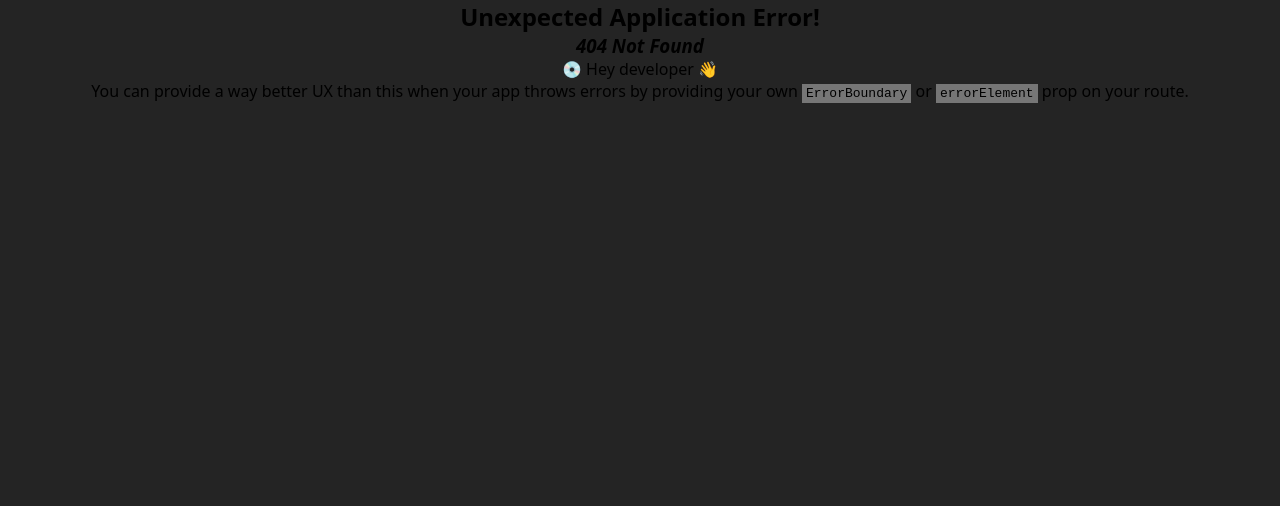
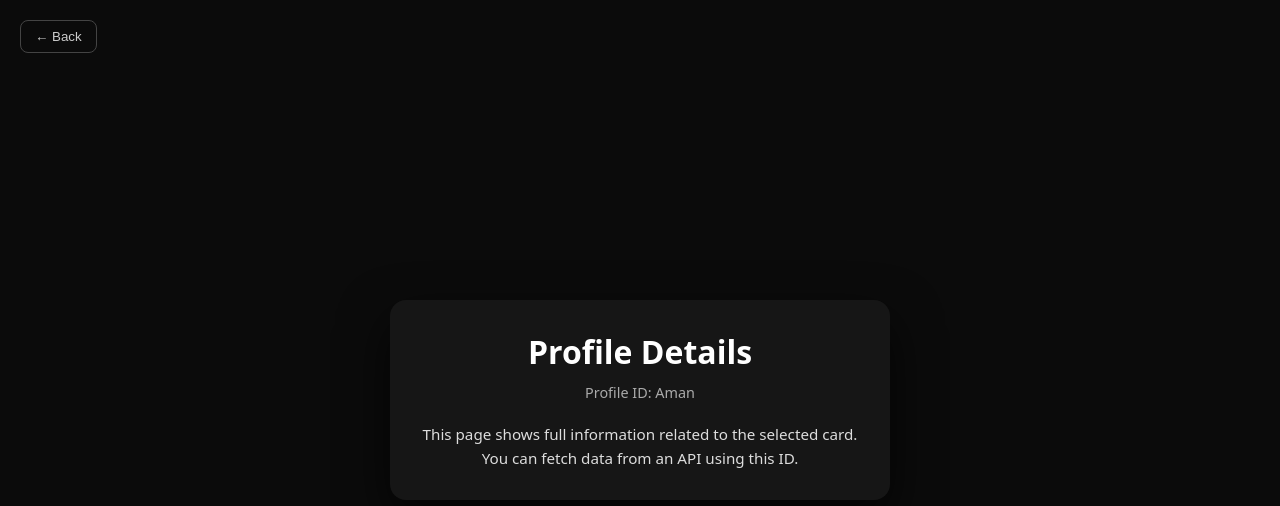
Before and after one commit to groxyash/AuthenSight-AI, a React (Vite) app: page /profile/Aman in a window 1280 px wide. Before the commit this address had no page. Shown: the top 506 px of the page. Built offline with nearby package versions, Linux system fonts and the light colour scheme.

Commit message:
About page skeleton

```diff
--- a/src/App.jsx
+++ b/src/App.jsx
@@ -2,25 +2,32 @@ import './App.css'
 import Home from './pages/Home.jsx'
 import Reports from './pages/Reports.jsx'
 import About from './pages/About.jsx'
-import { createBrowserRouter, RouterProvider } from 'react-router-dom'
+import Layout from './Layout.jsx'
+import ProfileLayout from './ProfileLayout.jsx'
+import Profile from './compnents/About/profile.jsx'
+import { createBrowserRouter, RouterProvider ,createRoutesFromElements, Route,} from 'react-router-dom'
 
 
 
 function App() {
-  const router = createBrowserRouter([
-    {
-      path: "/",
-      element:<Home/>
-    },
-    {
-      path: "/about",
-      element:<About/>
-    },
-    {
-      path: "/reports",
-      element:<Reports/>
-    },
-  ])
+  const router = createBrowserRouter(
+    createRoutesFromElements(
+  <>
+      {/* ROUTES WITH NAVBAR */}
+      <Route path="/" element={<Layout />}>
+        <Route index element={<Home />} />
+        <Route path="about" element={<About />} />
+        <Route path="reports" element={<Reports />} />
+      </Route>
+
+      {/* ROUTES WITHOUT NAVBAR */}
+      <Route element={<ProfileLayout />}>
+        <Route path="profile/:id" element={<Profile />} />
+      </Route>
+    </>
+
+  )
+  )
   return (
     <>
     <RouterProvider router = {router} />
--- /dev/null
+++ b/src/Layout.jsx
@@ -0,0 +1,14 @@
+import React from 'react'
+import NavBar from './compnents/NavBar'
+import { Outlet } from 'react-router-dom'
+
+function Layout() {
+  return (
+    <>
+      <NavBar/>
+      <Outlet/>
+    </>
+  )
+}
+
+export default Layout
--- /dev/null
+++ b/src/ProfileLayout.jsx
@@ -0,0 +1,7 @@
+import { Outlet } from "react-router-dom";
+
+function ProfileLayout() {
+  return <Outlet />;
+}
+
+export default ProfileLayout;
--- /dev/null
+++ b/src/compnents/About/Card/Card.css
@@ -0,0 +1,64 @@
+.cards-container {
+  display: flex;
+  gap: 20px;
+  flex-wrap: wrap;
+  justify-content: center;
+  padding: 20px;
+  background-color: #0f0f0f;
+  min-height: 100vh;
+}
+
+.card {
+  width: 280px;
+  background-color: #1c1c1c;
+  border-radius: 14px;
+  overflow: hidden;
+  box-shadow: 0 10px 30px rgba(0, 0, 0, 0.6);
+  transition: transform 0.3s ease, box-shadow 0.3s ease;
+}
+
+.card:hover {
+  transform: translateY(-6px);
+  box-shadow: 0 16px 40px rgba(0, 0, 0, 0.8);
+}
+
+.card-image {
+  width: 100%;
+  height: 170px;
+  object-fit: cover;
+}
+
+.card-content {
+  padding: 16px;
+}
+
+.card-title {
+  margin: 0;
+  font-size: 1.2rem;
+  color: #ffffff;
+}
+
+.card-subtitle {
+  margin: 6px 0;
+  font-size: 0.9rem;
+  color: #bbbbbb;
+}
+
+.card-description {
+  font-size: 0.85rem;
+  color: #d0d0d0;
+  line-height: 1.5;
+  margin-bottom: 14px;
+}
+
+.card-link {
+  text-decoration: none;
+  font-size: 0.85rem;
+  color: #4da6ff;
+  font-weight: 500;
+  transition: color 0.3s ease;
+}
+
+.card-link:hover {
+  color: #80c1ff;
+}
--- /dev/null
+++ b/src/compnents/About/Card/Card.jsx
@@ -0,0 +1,23 @@
+import React from 'react'
+import { Link } from "react-router-dom";
+import "./Card.css";
+
+function Card({ imgSrc, title, subtitle, description, profileId }) {
+  return (
+    <div className="card">
+      <img src={imgSrc} alt={title} className="card-image" />
+
+      <div className="card-content">
+        <h3 className="card-title">{title}</h3>
+        <h4 className="card-subtitle">{subtitle}</h4>
+        <p className="card-description">{description}</p>
+
+        <Link to={`/profile/${profileId}`} className="card-link">
+          View Profile →
+        </Link>
+      </div>
+    </div>
+  );
+}
+
+export default Card;
--- /dev/null
+++ b/src/compnents/About/profile.css
@@ -0,0 +1,55 @@
+.profile-page {
+  min-height: 100vh;
+  background-color: #0b0b0b;
+  display: flex;
+  align-items: center;
+  justify-content: center;
+  color: #ffffff;
+  padding: 20px;
+  position: relative;
+}
+
+.back-btn {
+  position: absolute;
+  top: 20px;
+  left: 20px;
+  background: transparent;
+  border: 1px solid #444;
+  color: #ccc;
+  padding: 8px 14px;
+  border-radius: 8px;
+  cursor: pointer;
+  transition: all 0.3s ease;
+}
+
+.back-btn:hover {
+  background-color: #222;
+  color: #fff;
+}
+
+.profile-card {
+  max-width: 500px;
+  width: 100%;
+  background-color: #161616;
+  border-radius: 16px;
+  padding: 30px;
+  box-shadow: 0 20px 50px rgba(0, 0, 0, 0.7);
+  text-align: center;
+}
+
+.profile-title {
+  margin-bottom: 10px;
+  font-size: 2rem;
+}
+
+.profile-id {
+  font-size: 0.9rem;
+  color: #aaa;
+  margin-bottom: 20px;
+}
+
+.profile-description {
+  font-size: 0.95rem;
+  color: #ddd;
+  line-height: 1.6;
+}
--- /dev/null
+++ b/src/compnents/About/profile.jsx
@@ -0,0 +1,27 @@
+import { useParams, useNavigate } from "react-router-dom";
+import "./Profile.css";
+
+function Profile() {
+  const { id } = useParams();
+  const navigate = useNavigate();
+
+  return (
+    <div className="profile-page">
+      <button className="back-btn" onClick={() => navigate(-1)}>
+        ← Back
+      </button>
+
+      <div className="profile-card">
+        <h1 className="profile-title">Profile Details</h1>
+        <p className="profile-id">Profile ID: {id}</p>
+
+        <p className="profile-description">
+          This page shows full information related to the selected card.
+          You can fetch data from an API using this ID.
+        </p>
+      </div>
+    </div>
+  );
+}
+
+export default Profile;
--- a/src/compnents/NavBar.jsx
+++ b/src/compnents/NavBar.jsx
@@ -1,4 +1,4 @@
-import { Link } from "react-router-dom";
+import { Link ,NavLink} from "react-router-dom";
 
 function NavBar() {
   return (
@@ -8,9 +8,15 @@ function NavBar() {
         <Link to="/" id="AI-Name" ><h1>AuthenSightAI</h1></Link>
       </div>
       <div className="NavPages" >
-          <Link to="/" id="navele">Home</Link>
-          <Link to="/reports" id="navele" >Reports</Link>
-          <Link to="/about" id="navele" >About Us</Link>
+          <NavLink to="/" id="navele"
+            className={({isActive}) => `${isActive ? "isactive" : ""}`}
+          >Home</NavLink>
+          <NavLink to="/reports" id="navele"
+            className={({isActive}) => `${isActive ? "isactive" : ""}`}
+          >Reports</NavLink>
+          <NavLink to="/about" id="navele"
+            className={({isActive}) => `${isActive ? "isactive" : ""}`}
+          >About Us</NavLink>
       </div>
     </div>
   );
--- a/src/index.css
+++ b/src/index.css
@@ -205,3 +205,7 @@ body {
   border-bottom-color: white;
   border-right-color: white;
 }
+
+.isactive{
+
+}
--- a/src/pages/About.jsx
+++ b/src/pages/About.jsx
@@ -1,9 +1,36 @@
 import NavBar from '../compnents/NavBar.jsx'
 import TextInput from '../compnents/TextInput.jsx'
+import Card from '../compnents/About/Card/Card.jsx';
+import "../compnents/About/Card/Card.css";
 
 function About() {
   return(
-    <></>
+    <div className="cards-container">
+      <Card
+        imgSrc="..."
+        title="About Project"
+        subtitle="React"
+        description="Some text"
+        profileId="Aman"
+      />
+      <Card
+        imgSrc="..."
+        title="About Project"
+        subtitle="React"
+        description="Some text"
+        profileId="Rishik"
+      />
+      <Card
+        imgSrc="..."
+        title="About Project"
+        subtitle="React"
+        description="Some text"
+        profileId="Yash"
+      />
+
+
+
+    </div>
   )
 }
 
--- a/src/pages/Home.jsx
+++ b/src/pages/Home.jsx
@@ -4,7 +4,7 @@ import TextInput from '../compnents/TextInput.jsx'
 function Home() {
   return(
     <div className="home">
-    <NavBar/>
+    {/* <NavBar/> */}
     <div className="white-part">
     <TextInput/>
     </div>
```
